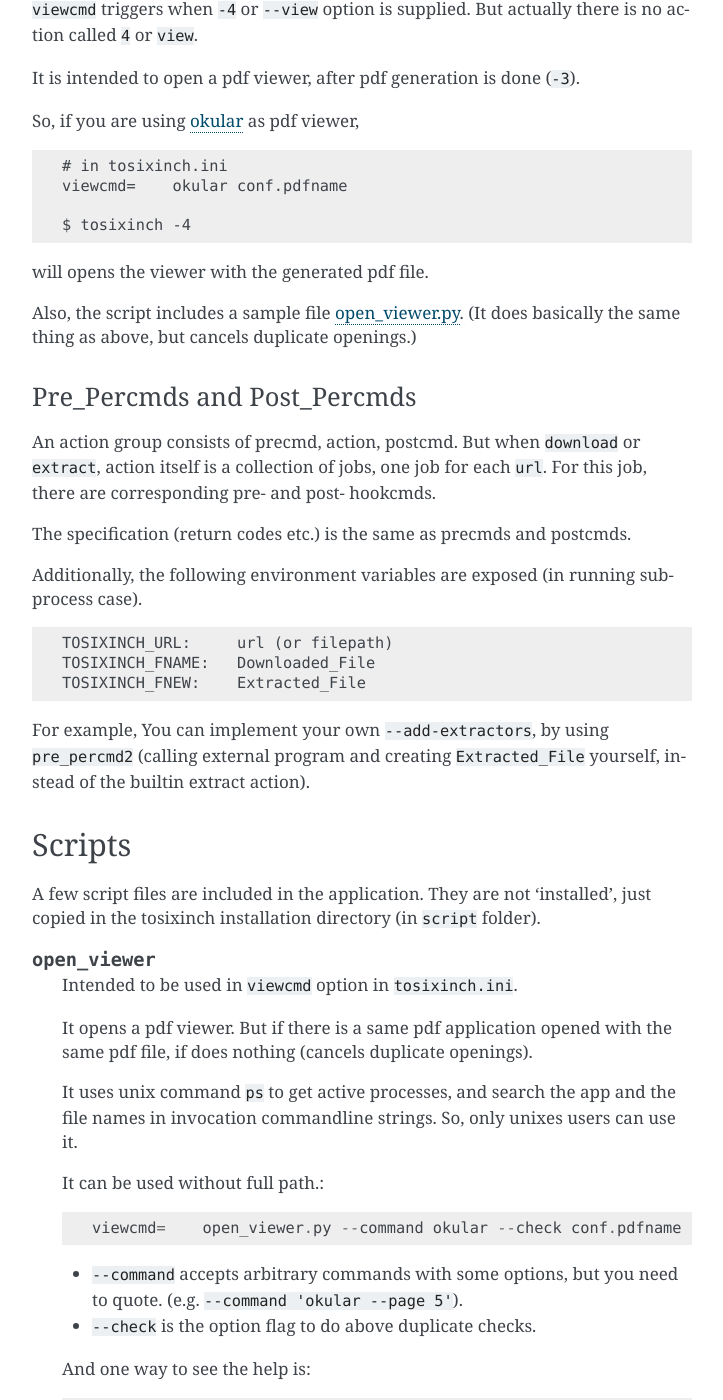
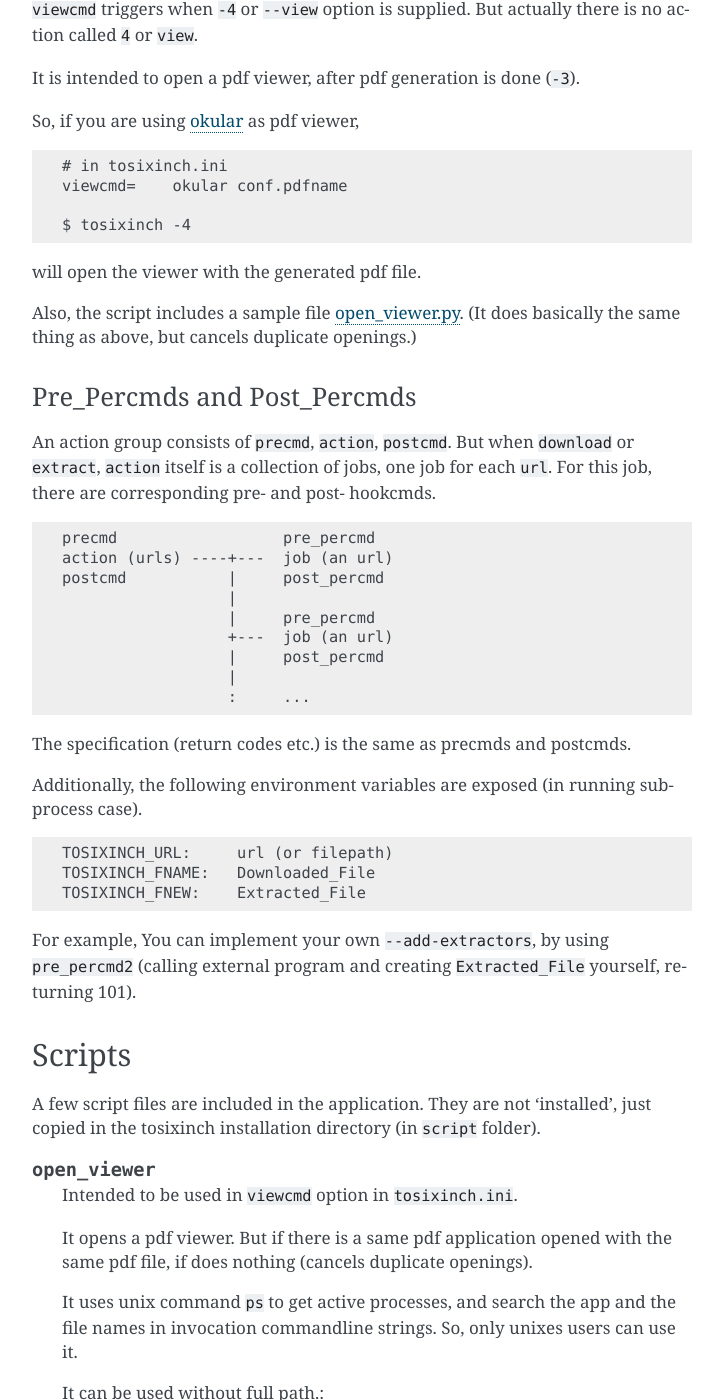
Before and after one commit to openandclose/tosixinch, a Sphinx documentation site: the page built from docs/topics.rst, in a window 1280 px wide and 1400 px high, scrolled down 8801 px. Shown: the whole window, without its empty margins (388-1111 px from the left). Built offline with Sphinx 7.4.7, drawn with Linux system fonts in a browser that asks for light colours.

```diff
--- a/docs/topics.rst
+++ b/docs/topics.rst
@@ -481,7 +481,7 @@ as pdf viewer, ::
 
     $ tosixinch -4
 
-will opens the viewer with the generated pdf file.
+will open the viewer with the generated pdf file.
 
 Also, the script includes a sample file `open_viewer.py <topics.html#script-open_viewer>`__.
 (It does basically the same thing as above,
@@ -491,10 +491,22 @@ but cancels duplicate openings.)
 Pre_Percmds and Post_Percmds
 ^^^^^^^^^^^^^^^^^^^^^^^^^^^^
 
-An action group consists of precmd, action, postcmd.
+An action group consists of ``precmd``, ``action``, ``postcmd``.
 But when ``download`` or ``extract``,
-action itself is a collection of jobs, one job for each ``url``.
+``action`` itself is a collection of jobs, one job for each ``url``.
 For this job, there are corresponding pre- and post- hookcmds.
+
+.. code-block:: none
+
+    precmd                  pre_percmd
+    action (urls) ----+---  job (an url)
+    postcmd           |     post_percmd
+                      |
+                      |     pre_percmd
+                      +---  job (an url)
+                      |     post_percmd
+                      |
+                      :     ...
 
 The specification (return codes etc.) is the same as precmds and postcmds.
 
@@ -510,7 +522,7 @@ Additionally, the following environment variables are exposed
 For example, You can implement your own ``--add-extractors``,
 by using ``pre_percmd2``
 (calling external program and creating ``Extracted_File`` yourself,
-instead of the builtin extract action).
+returning 101).
 
 
 Scripts
```
Also changed, not shown: docs/commandline.rst (+8 -8 lines), docs/options.rst (+7 -3 lines), 3 other files.
